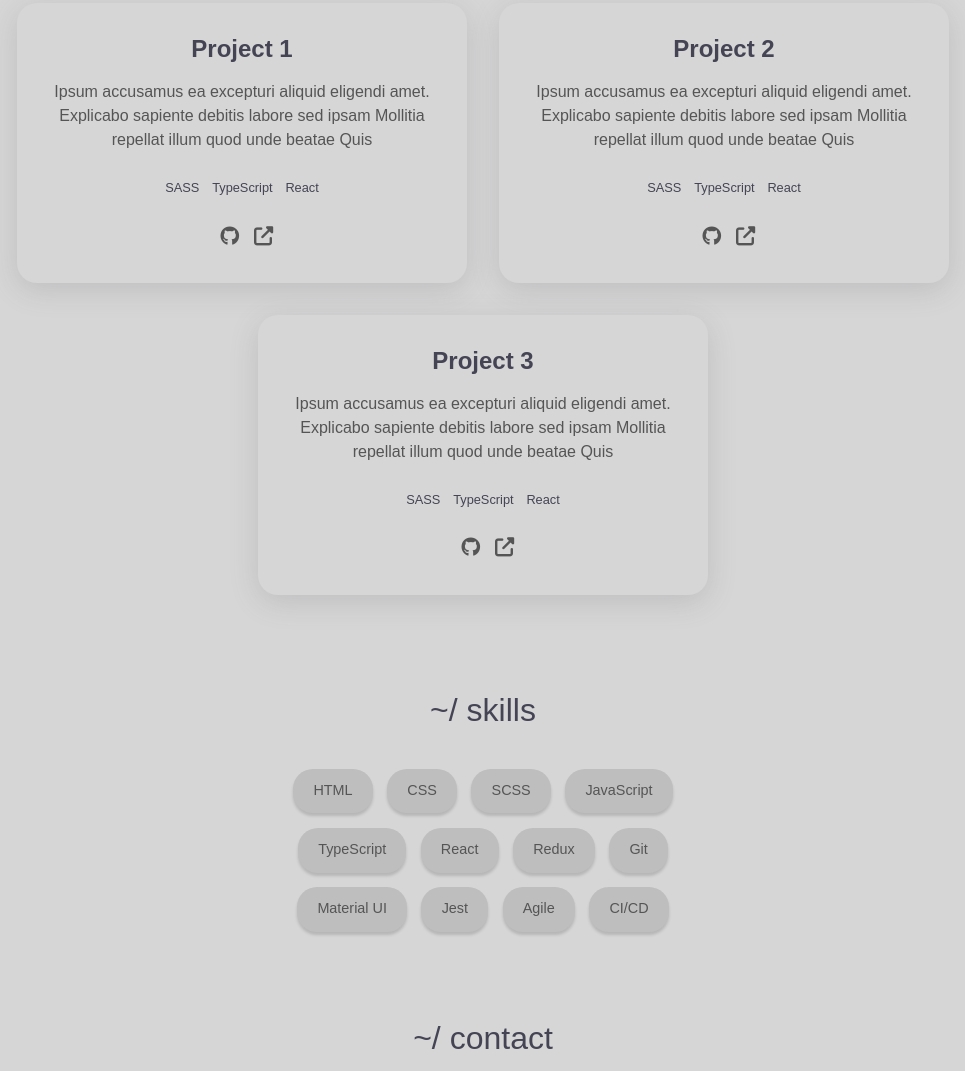
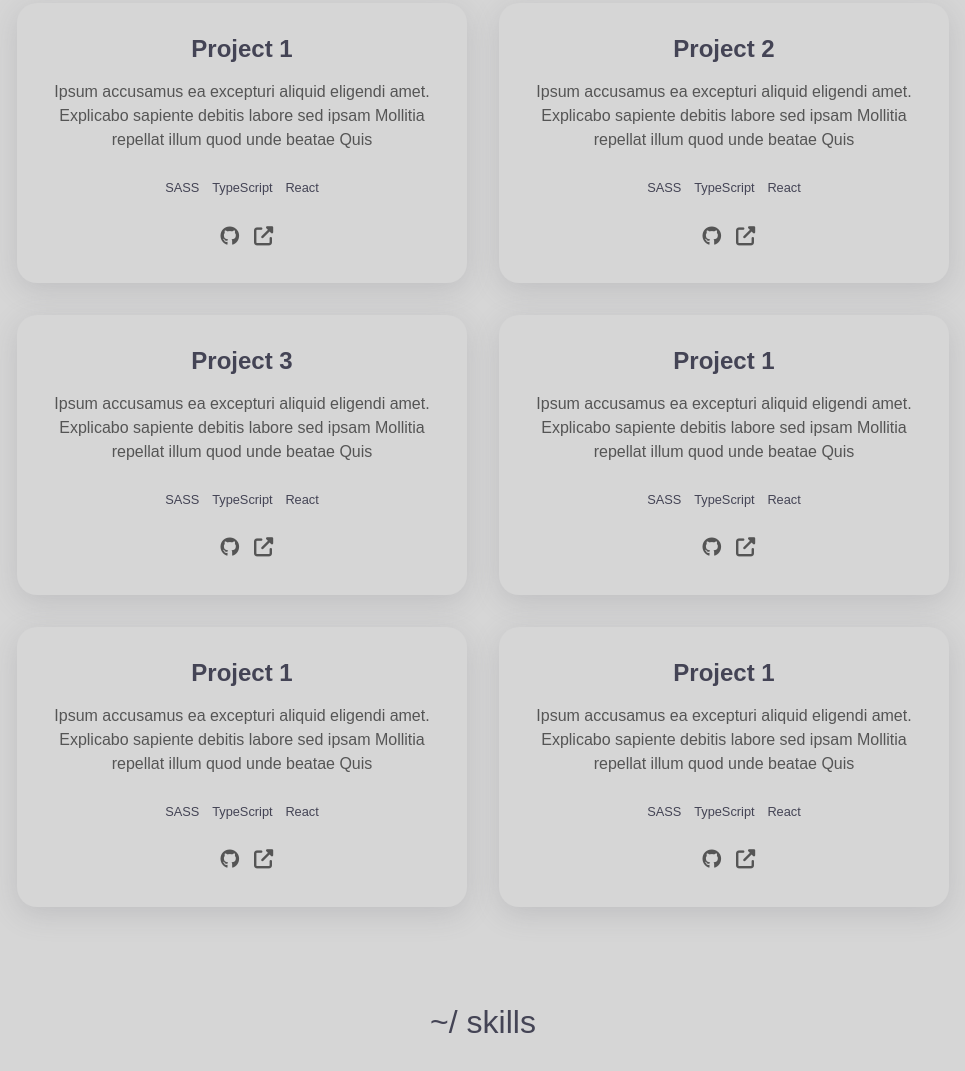
Before and after one commit to IbkEhinmowo/Portfolio-Site-modern, a website: page index.html in a window 1280 px wide. Shown: the part 979-2050 px from the top of the page, without its empty margins (157-1122 px from the left). Drawn offline with nearby package versions, Linux system fonts and the light colour scheme; a web font is replaced by a local one.

Commit message:
feat: Add project section to index.html and format project section

```diff
--- a/index.html
+++ b/index.html
@@ -193,6 +193,106 @@
             </a>
           </div>
           </div>
+          <div class="project">
+
+
+            <div class="innerproject">
+              <h3>Project 1</h3>
+            <p class="project__description">
+              Ipsum accusamus ea excepturi aliquid eligendi amet. Explicabo
+              sapiente debitis labore sed ipsam Mollitia repellat illum quod
+              unde beatae Quis
+            </p>
+            <ul class="project__stack">
+              <li class="project__stack-item">SASS</li>
+              <li class="project__stack-item">TypeScript</li>
+              <li class="project__stack-item">React</li>
+            </ul>
+
+            <a
+              href="https://github.com"
+              aria-label="source code"
+              class="link link--icon"
+            >
+              <i aria-hidden="true" class="fab fa-github"></i>
+            </a>
+            <a
+              href="https://example.com"
+              aria-label="live preview"
+              class="link link--icon"
+            >
+              <i aria-hidden="true" class="fas fa-external-link-alt"></i>
+            </a>
+          </div>
+          </div>
+          <div class="project">
+
+
+            <div class="innerproject">
+              <h3>Project 1</h3>
+            <p class="project__description">
+              Ipsum accusamus ea excepturi aliquid eligendi amet. Explicabo
+              sapiente debitis labore sed ipsam Mollitia repellat illum quod
+              unde beatae Quis
+            </p>
+            <ul class="project__stack">
+              <li class="project__stack-item">SASS</li>
+              <li class="project__stack-item">TypeScript</li>
+              <li class="project__stack-item">React</li>
+            </ul>
+
+            <a
+              href="https://github.com"
+              aria-label="source code"
+              class="link link--icon"
+            >
+              <i aria-hidden="true" class="fab fa-github"></i>
+            </a>
+            <a
+              href="https://example.com"
+              aria-label="live preview"
+              class="link link--icon"
+            >
+              <i aria-hidden="true" class="fas fa-external-link-alt"></i>
+            </a>
+          </div>
+          </div>
+          <div class="project">
+
+
+            <div class="innerproject">
+              <h3>Project 1</h3>
+            <p class="project__description">
+              Ipsum accusamus ea excepturi aliquid eligendi amet. Explicabo
+              sapiente debitis labore sed ipsam Mollitia repellat illum quod
+              unde beatae Quis
+            </p>
+            <ul class="project__stack">
+              <li class="project__stack-item">SASS</li>
+              <li class="project__stack-item">TypeScript</li>
+              <li class="project__stack-item">React</li>
+            </ul>
+
+            <a
+              href="https://github.com"
+              aria-label="source code"
+              class="link link--icon"
+            >
+              <i aria-hidden="true" class="fab fa-github"></i>
+            </a>
+            <a
+              href="https://example.com"
+              aria-label="live preview"
+              class="link link--icon"
+            >
+              <i aria-hidden="true" class="fas fa-external-link-alt"></i>
+            </a>
+          </div>
+          </div>
+
+
+
+
         </div>
       </section>
 
```
